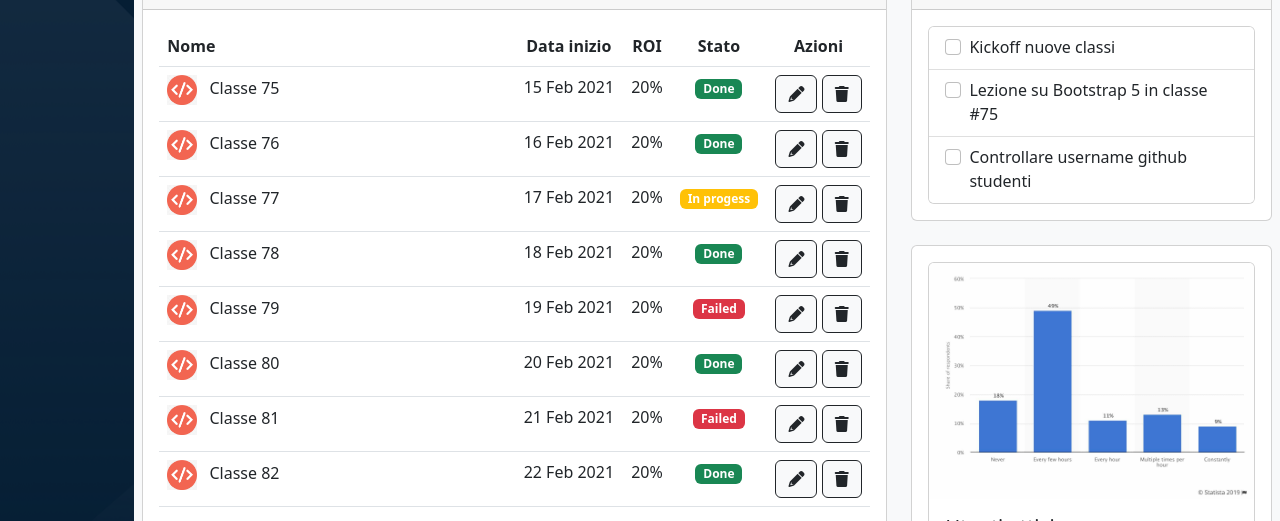
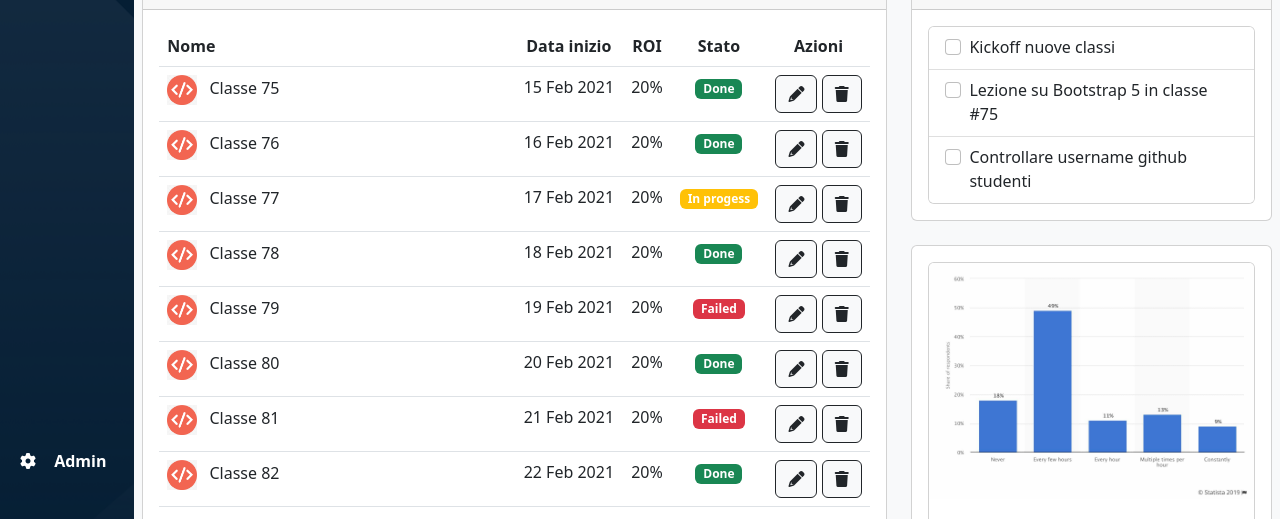
Before and after one commit to LorenzoPorrega/html-css-bootstrap-dashboard, a plain HTML site: page index.html in a window 1280 px wide. Shown: the part 279-800 px from the top of the page. Drawn offline with nearby package versions, Linux system fonts and the light colour scheme.

Commit message:
fixed .main-container height

```diff
--- a/css/style.css
+++ b/css/style.css
@@ -18,7 +18,7 @@ nav .mobile img{
 /* MAIN CONTAINER */
 
 .main-container{
-    height: calc(100% - 58.4px);
+    height: calc(100vh - 58.4px);
 }
 
 /* SIDE NAVIGATION BAR */
```
